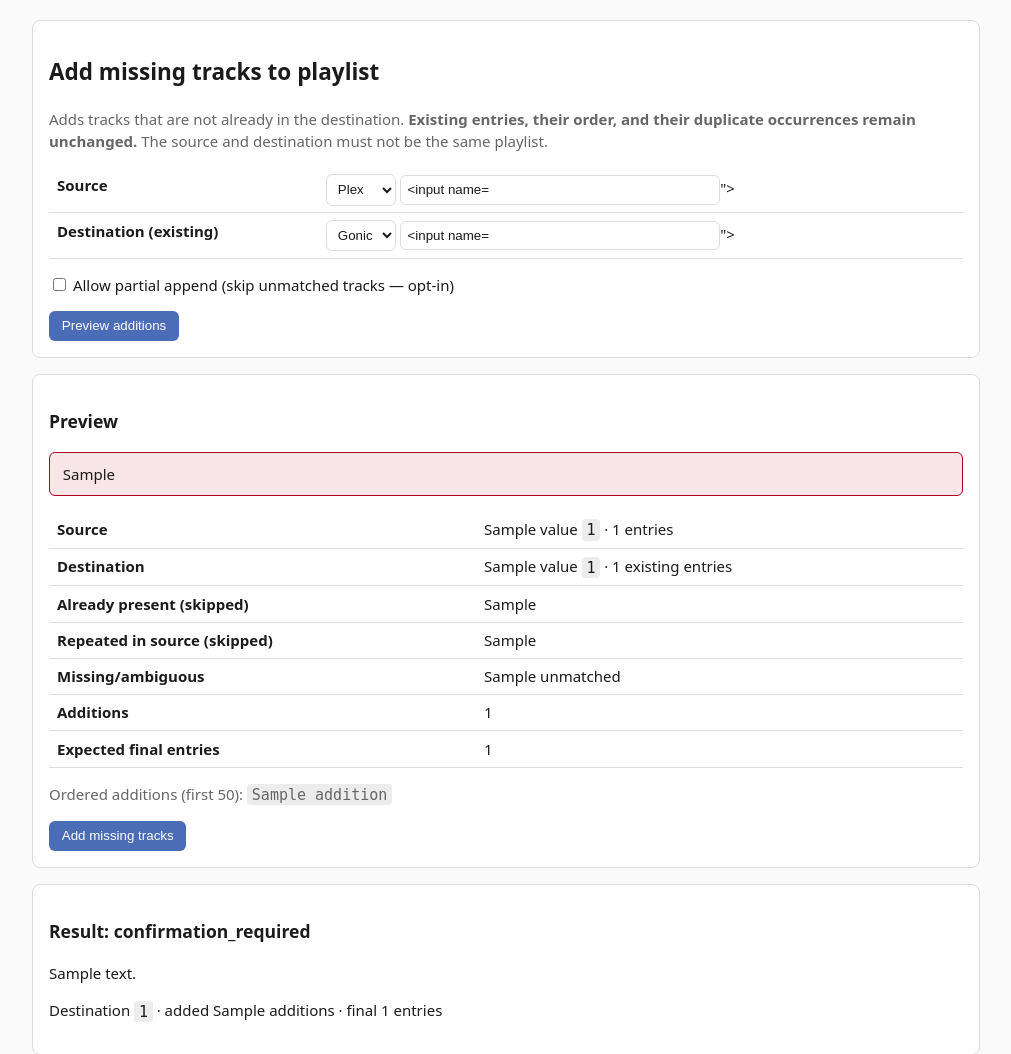
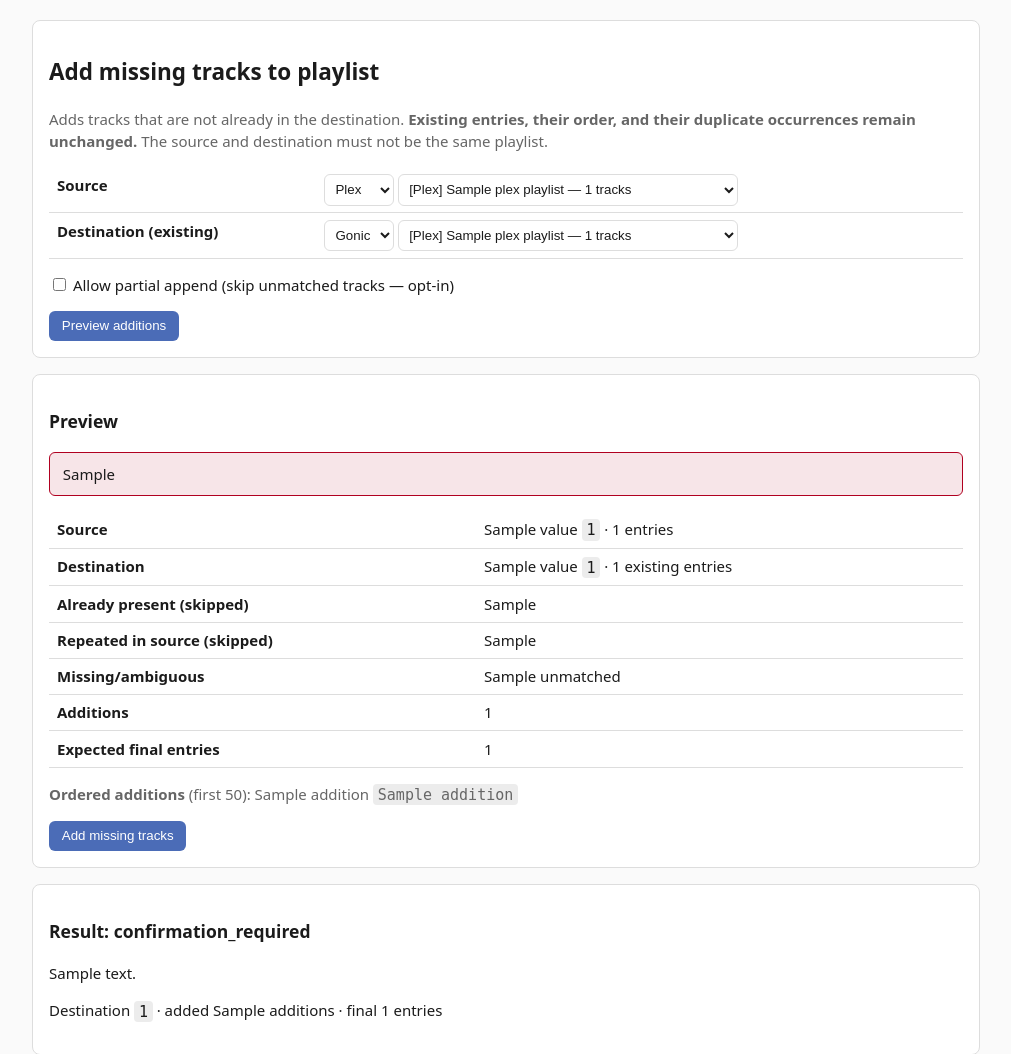
Before and after one commit to kdmn2/plex-gonic-playlist-sync, a Python web app: template src/playlist_sync/web/templates/append.html in a window 1280 px wide. Shown: the part 48-1102 px from the top of the page, without its empty margins (134-1145 px from the left). Run offline with Jinja, Linux system fonts and the light colour scheme; the template is opened without the code that fills it: most values are stand-ins (such as "Sample title", 1, 10 or a date in 2020); form fields are guessed from the names that the template uses.

Commit message:
Name-first pickers for append and new-mapping; labelled additions
- Append and New-mapping playlist pickers are name-labelled selects filtered by
  server (text fallback when a server has no playlists); the append preview's
  ordered additions now show names first with the id muted.

```diff
--- a/src/playlist_sync/web/app.py
+++ b/src/playlist_sync/web/app.py
@@ -1429,7 +1429,7 @@
         if not plan.blocked and append_engine.confirmation_reasons(plan):
             token = issue_token(confirm_secret(), f"append:{plan.fingerprint}", plan.fingerprint)
         context = await asyncio.to_thread(_playlist_lists, request)
-        context.update({"plan": plan, "result": None, "confirmation_token": token, "form": data, "msg": "", "error": ""})
+        context.update({"plan": plan, "result": None, "confirmation_token": token, "form": data, "msg": "", "error": "", "labels": _plan_labels(plan, ctx_of(request))})
         return render(request, "append.html", context)
 
     @app.post("/append/apply", response_class=HTMLResponse)
@@ -1454,7 +1454,7 @@
                 ctx, plan, confirm_token=data.get("confirm_token") or None, secret=confirm_secret(),
             )
             context = await asyncio.to_thread(_playlist_lists, request)
-            context.update({"plan": plan, "result": result, "form": data, "msg": "", "error": ""})
+            context.update({"plan": plan, "result": result, "form": data, "msg": "", "error": "", "labels": _plan_labels(plan, ctx_of(request))})
             return render(request, "append.html", context)
         # Long mutation: register durably, return the operation id promptly, and
         # run it in the background engine with real progress.
--- a/src/playlist_sync/web/templates/append.html
+++ b/src/playlist_sync/web/templates/append.html
@@ -10,24 +10,33 @@
     <input type="hidden" name="csrf" value="{{ session.csrf }}">
     <table>
       <tr><th>Source</th><td>
-        <select name="source_side">
+        <select name="source_side" id="source_side" onchange="pgsFilter('source')">
           <option value="plex" {% if form.source_side=='plex' %}selected{% endif %}>Plex</option>
           <option value="gonic" {% if form.source_side=='gonic' %}selected{% endif %}>Gonic</option>
         </select>
-        <input name="source_id" list="all_ids" required style="min-width:320px" value="{{ form.source_id or '' }}">
+        {% if plex_playlists or gonic_playlists %}
+        <select name="source_id" id="source_id" required style="min-width:340px">
+          {% for p in plex_playlists %}<option value="{{ p.playlist_id }}" data-server="plex" {% if form.source_id==p.playlist_id %}selected{% endif %}>[Plex] {{ p.name }} — {{ p.track_count }} tracks{% if p.is_smart %} (smart){% endif %}</option>{% endfor %}
+          {% for p in gonic_playlists %}<option value="{{ p.playlist_id }}" data-server="gonic" {% if form.source_id==p.playlist_id %}selected{% endif %}>[Gonic] {{ p.name }} — {{ p.track_count }} tracks</option>{% endfor %}
+        </select>
+        {% else %}<input name="source_id" required style="min-width:340px" value="{{ form.source_id or '' }}">{% endif %}
       </td></tr>
       <tr><th>Destination (existing)</th><td>
-        <select name="dest_side">
+        <select name="dest_side" id="dest_side" onchange="pgsFilter('dest')">
           <option value="gonic" {% if form.dest_side=='gonic' %}selected{% endif %}>Gonic</option>
           <option value="plex" {% if form.dest_side=='plex' %}selected{% endif %}>Plex</option>
         </select>
-        <input name="dest_id" list="all_ids" required style="min-width:320px" value="{{ form.dest_id or '' }}">
+        {% if plex_playlists or gonic_playlists %}
+        <select name="dest_id" id="dest_id" required style="min-width:340px">
+          {% for p in plex_playlists %}<option value="{{ p.playlist_id }}" data-server="plex" {% if form.dest_id==p.playlist_id %}selected{% endif %}>[Plex] {{ p.name }} — {{ p.track_count }} tracks{% if p.is_smart %} (smart){% endif %}</option>{% endfor %}
+          {% for p in gonic_playlists %}<option value="{{ p.playlist_id }}" data-server="gonic" {% if form.dest_id==p.playlist_id %}selected{% endif %}>[Gonic] {{ p.name }} — {{ p.track_count }} tracks</option>{% endfor %}
+        </select>
+        {% else %}<input name="dest_id" required style="min-width:340px" value="{{ form.dest_id or '' }}">{% endif %}
       </td></tr>
     </table>
-    <datalist id="all_ids">
-      {% for p in plex_playlists %}<option value="{{ p.playlist_id }}">[plex] {{ p.name }}{% if p.is_smart %} (smart){% endif %}</option>{% endfor %}
-      {% for p in gonic_playlists %}<option value="{{ p.playlist_id }}">[gonic] {{ p.name }}</option>{% endfor %}
-    </datalist>
+    {% if not (plex_playlists or gonic_playlists) %}
+    <datalist id="all_ids"></datalist>
+    {% endif %}
     <p><label><input type="checkbox" name="allow_partial" {% if form.allow_partial=='on' %}checked{% endif %}>
       Allow partial append (skip unmatched tracks — opt-in)</label></p>
     <button type="submit">Preview additions</button>
@@ -48,7 +57,8 @@
     <tr><th>Expected final entries</th><td>{{ plan.final_count }}</td></tr>
   </table>
   {% if plan.additions %}
-    <p class="muted">Ordered additions (first 50): {% for id in plan.additions[:50] %}<code>{{ id }}</code> {% endfor %}</p>
+    <p class="muted"><strong>Ordered additions</strong> (first 50):
+      {% for id in plan.additions[:50] %}{{ labels.get(id, id) }} <span class="muted"><code>{{ id }}</code></span>{% if not loop.last %} · {% endif %}{% endfor %}</p>
   {% else %}
     <p><span class="badge ok">Already up to date.</span> No remote changes needed.</p>
   {% endif %}
@@ -77,4 +87,22 @@
 {% endif %}
 
 {% include "_recurring.html" %}
+<script>
+function pgsFilter(prefix) {
+  var side = document.getElementById(prefix + '_side');
+  var sel = document.getElementById(prefix + '_id');
+  if (!side || !sel || !sel.options) return;
+  var wanted = side.value, first = null;
+  for (var i = 0; i < sel.options.length; i++) {
+    var o = sel.options[i];
+    var show = o.dataset && o.dataset.server === wanted;
+    if ('hidden' in o) { o.hidden = !show; }
+    o.disabled = !show;
+    if (show && !first) { first = o; }
+  }
+  var current = sel.options[sel.selectedIndex];
+  if (!current || current.disabled) { if (first) { sel.value = first.value; } }
+}
+document.addEventListener('DOMContentLoaded', function () { pgsFilter('source'); pgsFilter('dest'); });
+</script>
 {% endblock %}
```
Also changed, not shown: src/playlist_sync/web/templates/mapping_form.html (+16 -10 lines).
